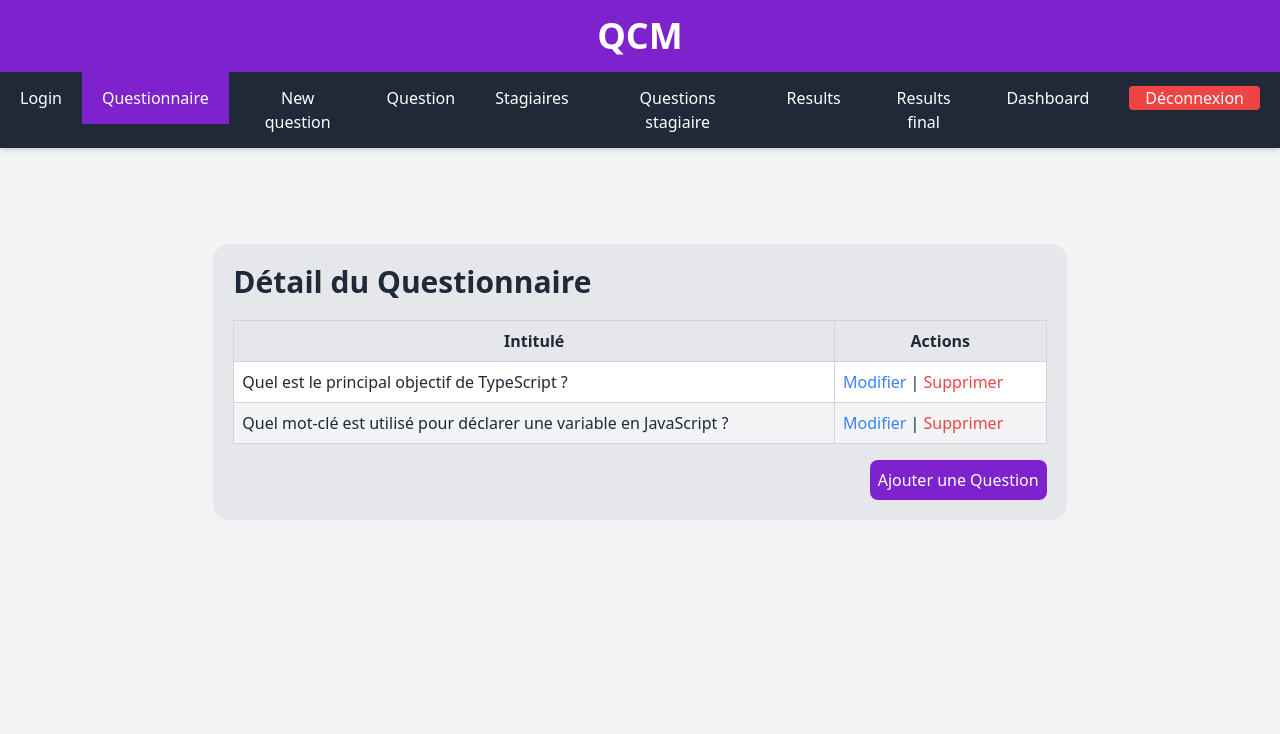
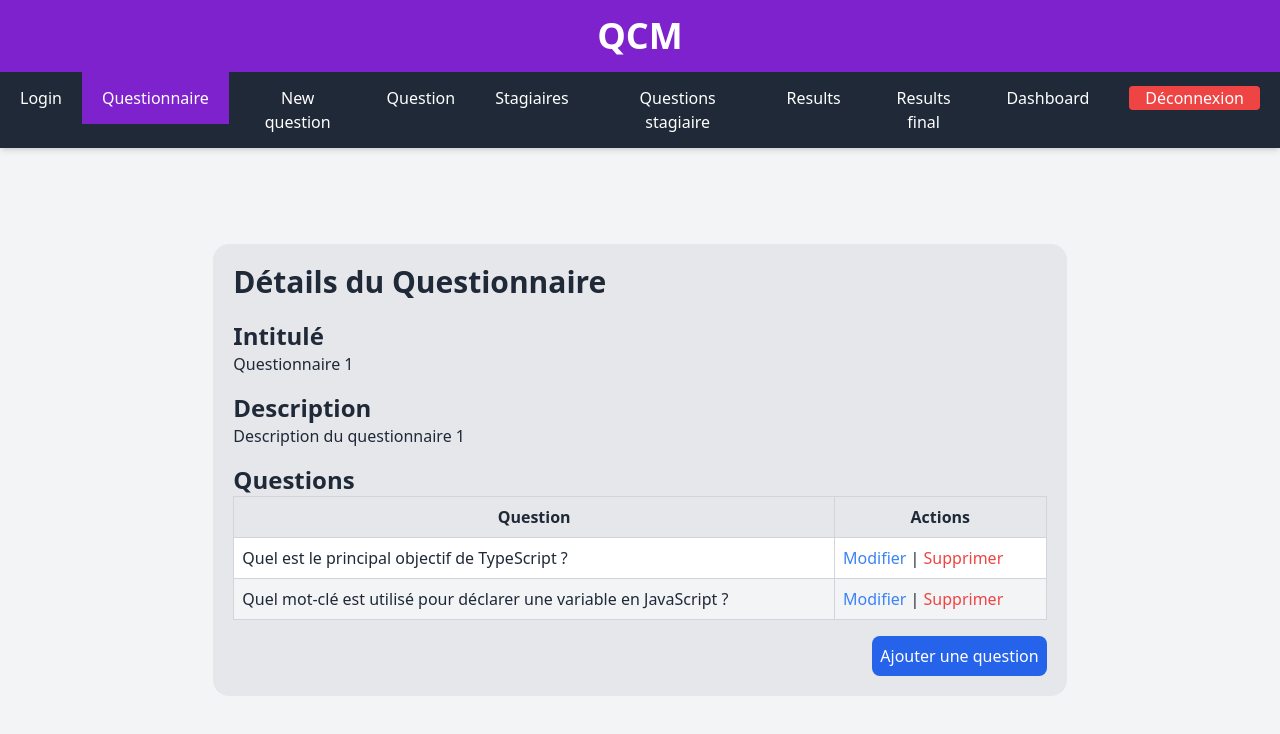
Before and after one commit to shamssyho/qcm, a React (Vite) app: page /questionnaire/1 in a window 1280 px wide. Shown: the top 734 px of the page. Built offline with nearby package versions, Linux system fonts and the light colour scheme; the HTML template or start-up script is replaced by a standard one.

Commit message:
Réparer etrendre les ocmposant plus dynamique

```diff
--- a/src/pages/admin/ListeStagiaires.tsx
+++ b/src/pages/admin/ListeStagiaires.tsx
@@ -51,7 +51,7 @@ const ListeStagiaires: React.FC = () => {
                         <tr className="bg-gray-200 text-left">
                             <th scope="col" className="border border-gray-300 p-2">Nom</th>
                             <th scope="col" className="border border-gray-300 p-2">Prénom</th>
-                            <th scope="col" className="border border-gray-300 p-2">Moyenne</th>
+                            {/* <th scope="col" className="border border-gray-300 p-2">Moyenne</th> */}
                             <th scope="col" className="border border-gray-300 p-2">Date de début</th>
                             <th scope="col" className="border border-gray-300 p-2">Action</th>
                         </tr>
@@ -61,11 +61,11 @@ const ListeStagiaires: React.FC = () => {
                             <tr key={stagiaire.id_stagiaire} className="even:bg-gray-100 odd:bg-white hover:bg-gray-300">
                                 <td className="border border-gray-300 p-2">{stagiaire.nom}</td>
                                 <td className="border border-gray-300 p-2">{stagiaire.prenom}</td>
-                                <td className="border border-gray-300 p-2">
+                                {/* <td className="border border-gray-300 p-2">
                                     {stagiaire.questionnaires
                                         ? calculateMoyenne(stagiaire)?.toFixed(2)
                                         : '--'}
-                                </td>
+                                </td> */}
                                 <td className="border border-gray-300 p-2">{stagiaire.date_created}</td>
                                 <td className="border border-gray-300 p-2">
                                     <Link to="#" className="text-blue-500 hover:text-blue-800" onClick={() => handleView(stagiaire.id_stagiaire)}>Voir</Link>
--- a/src/pages/admin/NewQuestion.tsx
+++ b/src/pages/admin/NewQuestion.tsx
@@ -1,9 +1,13 @@
 // components/newQuestion/NewQuestion.tsx
 import React, { useState } from 'react';
-import { useQuestions } from '../../services/QuestionContext';
+import { useNavigate, useParams } from 'react-router-dom';
+import { mockQuestions } from '../../assets/mockQuestions';
 
 const NewQuestion: React.FC = () => {
-    const { addQuestion } = useQuestions();
+    const { id } = useParams<{ id: string }>();
+    const questionnaireId = parseInt(id ?? '', 10);
+    const navigate = useNavigate();
+
     const [questionText, setQuestionText] = useState('');
     const [numberOfAnswers, setNumberOfAnswers] = useState(2);
     const [answers, setAnswers] = useState<string[]>(['', '']);
@@ -16,8 +20,6 @@ const NewQuestion: React.FC = () => {
     const handleNumberOfAnswersChange = (e: React.ChangeEvent<HTMLSelectElement>) => {
         const newNumberOfAnswers = parseInt(e.target.value, 10);
         setNumberOfAnswers(newNumberOfAnswers);
-
-        // Adjust the answers array based on the new number of answers
         if (newNumberOfAnswers > answers.length) {
             setAnswers([...answers, ...Array(newNumberOfAnswers - answers.length).fill('')]);
         } else {
@@ -50,8 +52,8 @@ const NewQuestion: React.FC = () => {
         }
 
         const newQuestion = {
-            id_question: Date.now(), // Utiliser un ID unique basé sur le timestamp
-            id_questionnaire: 1, // Vous pouvez définir cette valeur dynamiquement selon vos besoins
+            id_question: Date.now(),
+            id_questionnaire: questionnaireId,
             texte_question: questionText,
             nbre_reponses: numberOfAnswers,
             choix: answers,
@@ -60,13 +62,8 @@ const NewQuestion: React.FC = () => {
             date_modified: new Date().toISOString()
         };
 
-        addQuestion(newQuestion);
-
-        // Réinitialiser le formulaire après la soumission
-        setQuestionText('');
-        setNumberOfAnswers(2);
-        setAnswers(['', '']);
-        setCorrectAnswers([]);
+        mockQuestions.push(newQuestion);
+        navigate(`/questionnaire/${questionnaireId}`);
     };
 
     return (
@@ -111,7 +108,6 @@ const NewQuestion: React.FC = () => {
                                 checked={correctAnswers.includes(index)}
                                 onChange={() => handleCorrectAnswerChange(index)}
                                 className="ml-4"
-                                required
                             />
                             <span className="ml-2">Bonne Réponse</span>
                         </div>
--- a/src/pages/admin/QuestionDetails.tsx
+++ b/src/pages/admin/QuestionDetails.tsx
@@ -1,17 +1,16 @@
+// pages/questionDetail/QuestionDetail.tsx
 import React, { useState } from 'react';
 import { useParams, useNavigate } from 'react-router-dom';
-import { mockQuestions } from '../../assets/mockQuestions';
+import { useQuestions } from '../../services/QuestionContext';
 
 const QuestionDetail: React.FC = () => {
-
     const { id } = useParams<{ id: string }>();
     const questionId = parseInt(id ?? '', 10);
-    const question = mockQuestions.find(q => q.id_question === questionId);
+    const { questions, deleteQuestion } = useQuestions();
+    const question = questions.find(q => q.id_question === questionId);
     const navigate = useNavigate();
 
-    // Convertir les indices des bonnes réponses en valeurs de choix
     const initialSelectedAnswers = question ? question.bonne_reponse.map(index => question.choix[index]) : [];
-
     const [selectedAnswers, setSelectedAnswers] = useState<string[]>(initialSelectedAnswers);
 
     if (!question) {
@@ -25,9 +24,8 @@ const QuestionDetail: React.FC = () => {
     };
 
     const handleDelete = () => {
-        // Logique de suppression de la question
-        console.log(`Supprimer la question avec l'ID: ${question.id_question}`);
-        navigate('/'); // Retour à la liste des questions après suppression
+        deleteQuestion(question.id_question);
+        navigate(-1); // Retour à la liste des questions après suppression
     };
 
     const handleCheckboxChange = (choix: string) => {
@@ -100,6 +98,4 @@ const QuestionDetail: React.FC = () => {
     );
 };
 
-
-
 export default QuestionDetail;
--- a/src/pages/admin/QuestionnaireDetail.tsx
+++ b/src/pages/admin/QuestionnaireDetail.tsx
@@ -1,41 +1,60 @@
-// components/questionnaireDetail/QuestionnaireDetail.tsx
+// pages/questionnaireDetail/QuestionnaireDetail.tsx
 import React from 'react';
 import { useParams, Link } from 'react-router-dom';
-import { useQuestions } from '../../services/QuestionContext';
+import { mockQuestionnaires } from '../../assets/mockQuestionnaires';
+import { mockQuestions } from '../../assets/mockQuestions';
+
+import { QuestionsI } from '../../interfaces/QuestionsI';
 
 const QuestionnaireDetail: React.FC = () => {
     const { id } = useParams<{ id: string }>();
     const questionnaireId = parseInt(id ?? '', 10);
-    const { questions } = useQuestions();
+    const questionnaire = mockQuestionnaires.find(q => q.id_questionnaire === questionnaireId);
+    const questions = mockQuestions.filter(q => q.id_questionnaire === questionnaireId);
 
-    const filteredQuestions = questions.filter(q => q.id_questionnaire === questionnaireId);
+    if (!questionnaire) {
+        return <div>Questionnaire non trouvé</div>;
+    }
 
     return (
         <div className="p-5 bg-gray-200 mx-auto my-0 mt-24 rounded-2xl text-gray-800 w-11/12 md:w-2/3">
-            <h2 className="text-3xl font-bold mb-5">Détail du Questionnaire</h2>
-            <table className='w-full border-collapse'>
+            <h2 className="text-3xl font-bold mb-5">Détails du Questionnaire</h2>
+            <div className="mb-4">
+                <h3 className="text-2xl font-semibold">Intitulé</h3>
+                <p>{questionnaire.name}</p>
+            </div>
+            <div className="mb-4">
+                <h3 className="text-2xl font-semibold">Description</h3>
+                <p>{questionnaire.description}</p>
+            </div>
+            <div className="mb-4">
+                <h3 className="text-2xl font-semibold">Questions</h3>
+                <table className="w-full border-collapse">
                     <thead>
                         <tr>
-                        <th className="border border-gray-300 p-2">Intitulé</th>
+                            <th className="border border-gray-300 p-2">Question</th>
                             <th className="border border-gray-300 p-2">Actions</th>
                         </tr>
                     </thead>
                     <tbody>
-                    {filteredQuestions.map((question) => (
-                        <tr className="even:bg-gray-100 odd:bg-white hover:bg-gray-300" key={question.id_question}>
+                        {questions.map((question: QuestionsI) => (
+                            <tr key={question.id_question} className="even:bg-gray-100 odd:bg-white hover:bg-gray-300">
                                 <td className="border border-gray-300 p-2">{question.texte_question}</td>
                                 <td className="border border-gray-300 p-2">
-                                <Link to='#' onClick={() => alert('Edit ' + question.texte_question)} className="text-blue-500 hover:text-blue-800">Modifier</Link>
-                                {" | "}
-                                <button onClick={() => alert('Delete ' + question.texte_question)} className="text-red-500 hover:text-red-800">Supprimer</button>
+                                    <Link to={`/question/${question.id_question}`} className="text-blue-500 hover:text-blue-800">Modifier</Link>
+                                    {' | '}
+                                    <button className="text-red-500 hover:text-red-800" onClick={() => alert('Supprimer la question')}>
+                                        Supprimer
+                                    </button>
                                 </td>
                             </tr>
                         ))}
                     </tbody>
                 </table>
-            <div className="mt-4 flex justify-end">
-                <Link to="/new-question" className="bg-purple-700 text-white p-2 rounded-lg hover:bg-purple-800">
-                    Ajouter une Question
+            </div>
+            <div className="flex justify-end">
+                <Link to="/new-question" className="bg-blue-600 text-white p-2 rounded-lg hover:bg-blue-700">
+                    Ajouter une question
                 </Link>
             </div>
         </div>
```
Also changed, not shown: src/services/QuestionContext.tsx (+22 -17 lines). Lines whose indentation alone changed are shown as unchanged.
